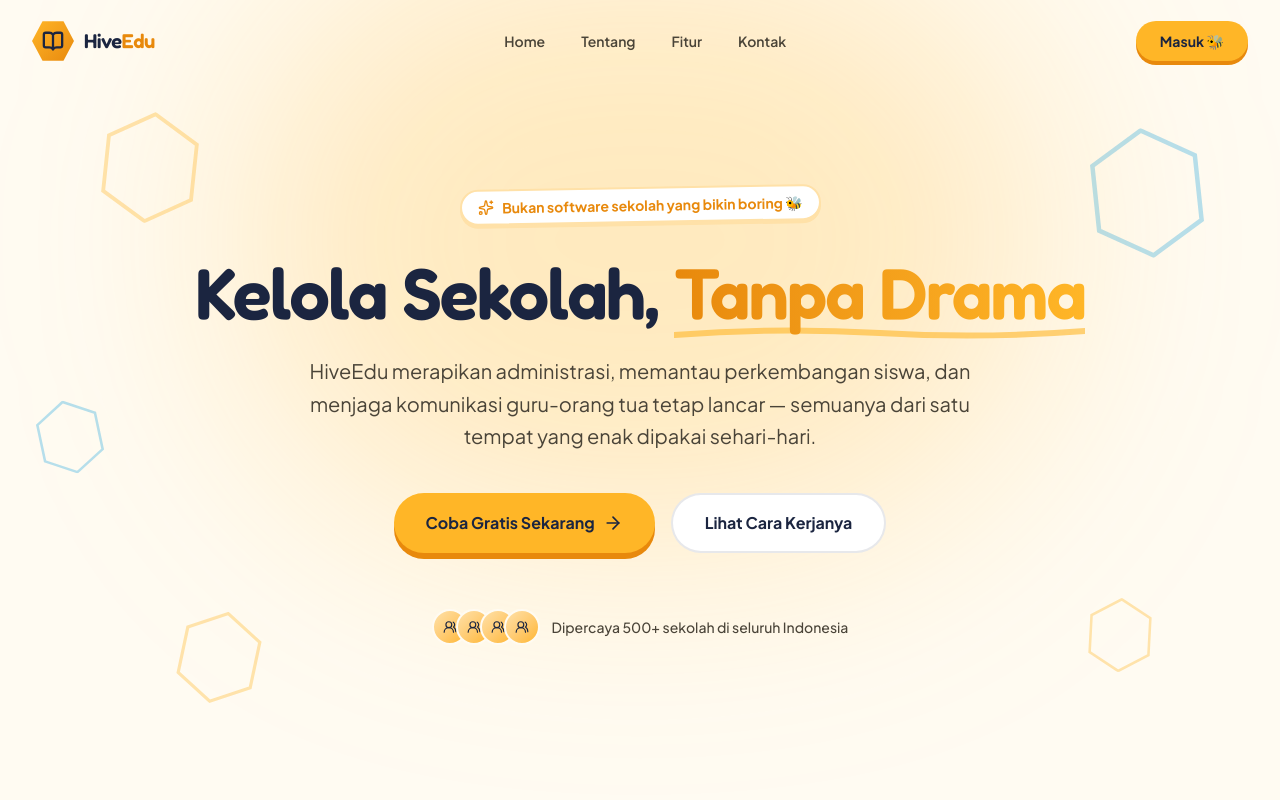
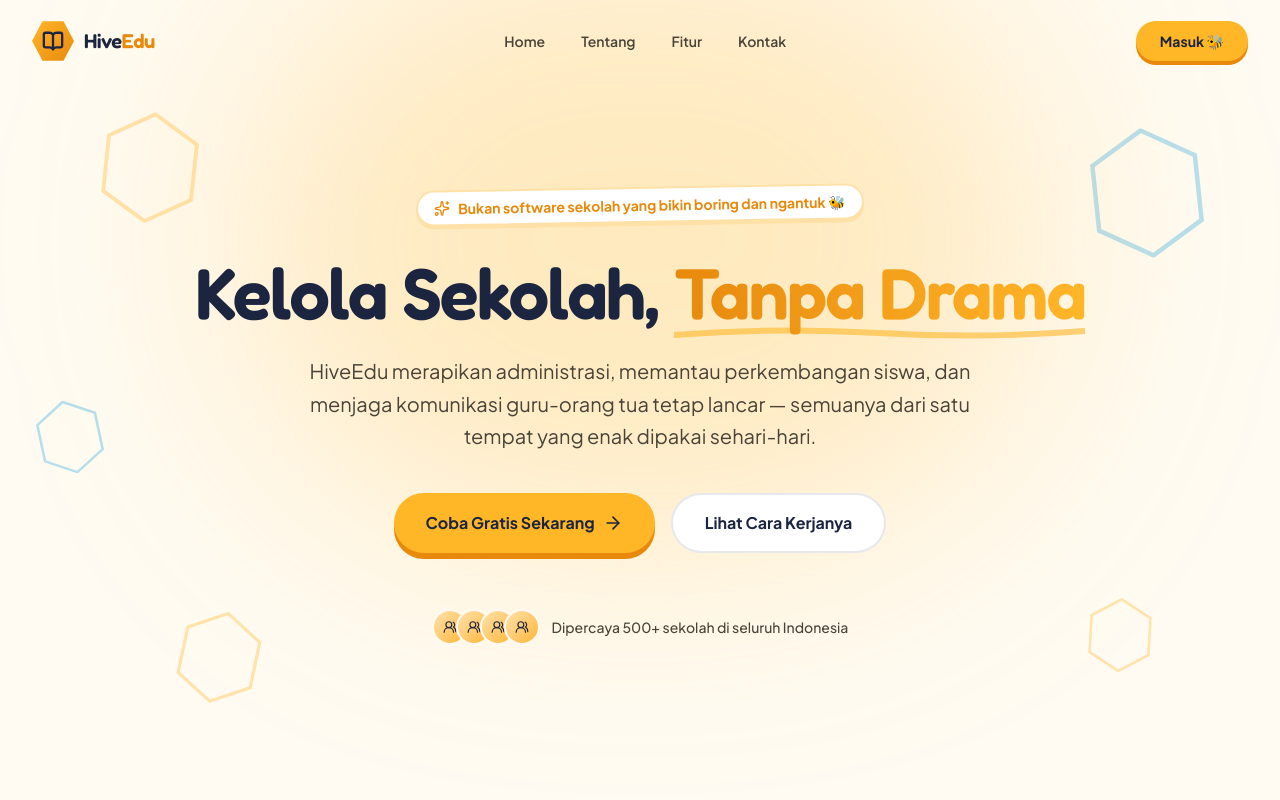
Before and after one commit to Hensigeraldi/HiveEdu-analytics, a Next.js app in the folder frontend-web/: page / in a window 1280 px wide. Shown: the top 800 px of the page. Built offline with nearby package versions, Linux system fonts and the light colour scheme.

Commit message:
change display

```diff
--- a/frontend-web/src/components/landing/Hero.tsx
+++ b/frontend-web/src/components/landing/Hero.tsx
@@ -38,7 +38,7 @@ export default function Hero() {
       <div className="relative z-10 max-w-5xl mx-auto px-4 sm:px-6 lg:px-8 text-center flex flex-col items-center">
         <div className="inline-flex items-center gap-2 px-4 py-1.5 rounded-full bg-white dark:bg-[#1B2540] text-[#E8890C] dark:text-[#FFB627] text-sm font-bold mb-8 border-2 border-[#FFE1A8] dark:border-[#2E3B5C] shadow-[0_3px_0_0_#FFE1A8] dark:shadow-[0_3px_0_0_#2E3B5C] -rotate-1">
           <Sparkles size={16} />
-          <span>Bukan software sekolah yang bikin boring 🐝</span>
+          <span>Bukan software sekolah yang bikin boring dan ngantuk 🐝</span>
         </div>
 
         <h1 className="font-display font-semibold text-5xl md:text-7xl tracking-tight text-[#1B2540] dark:text-white max-w-4xl mb-6 leading-[1.05]">
```
